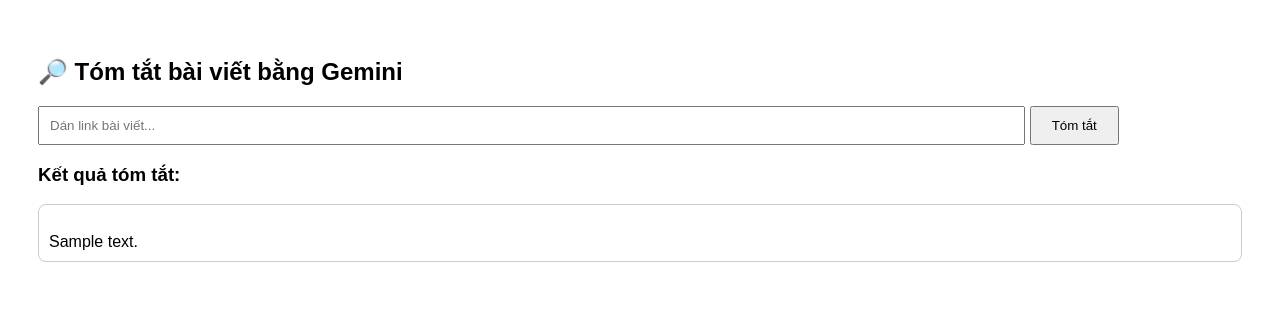
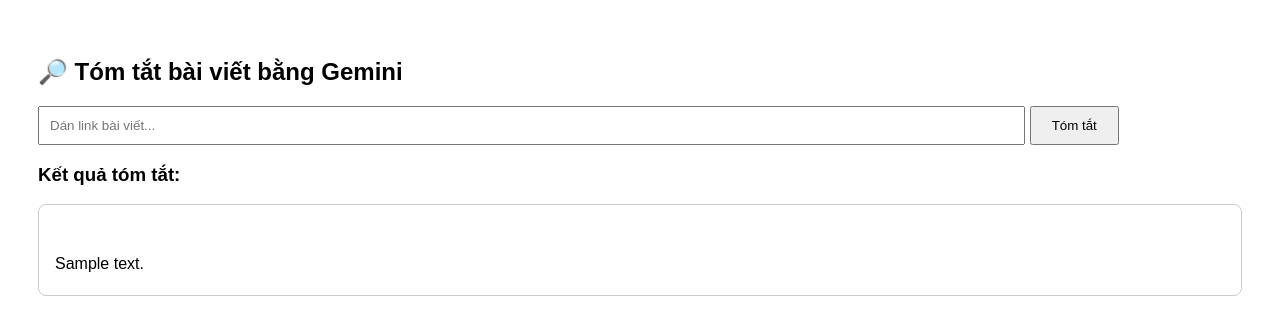
Before and after one commit to minhnt324/gemini-summary, a Flask app: template templates/index.html in a window 1280 px wide. Shown: the top 335 px of the page. Run offline with Flask 3, Linux system fonts and the light colour scheme; the template is opened without the code that fills it: most values are stand-ins (such as "Sample title", 1, 10 or a date in 2020).

Commit message:
Update index.html

```diff
--- a/templates/index.html
+++ b/templates/index.html
@@ -18,10 +18,11 @@
     </form>
     {% if summary %}
       <h3>Kết quả tóm tắt:</h3>
-      <div style="white-space: pre-line; border: 1px solid #ccc; padding: 10px; border-radius: 8px;">
+      <div style="white-space: pre-line; border: 1px solid #ccc; padding: 16px; border-radius: 8px; font-size: 16px; line-height: 1.8;">
     {{ summary }}
       </div>
     {% endif %}
 
+
 </body>
 </html>
```
